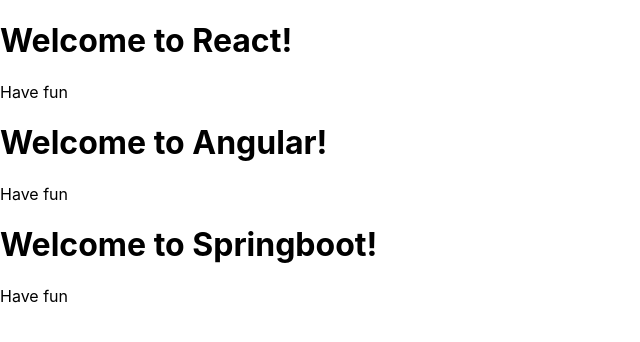
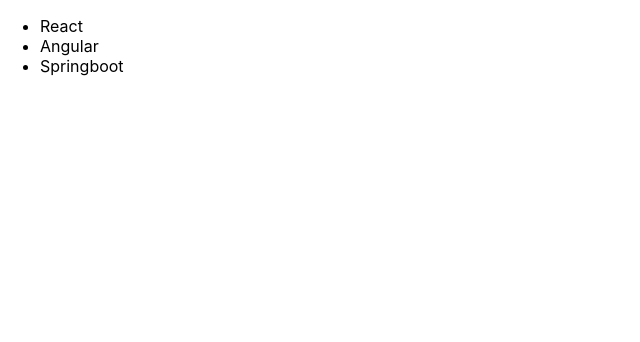
Before and after one commit to MethmaPeiris99/ReactJS-SelfLearn, a React (Create React App) app in the folder learning-reactjs-course/: page / in a window 1280 px wide. Shown: the top 342 px of the page, without its empty margins (0-640 px from the left). Built offline with nearby package versions, Linux system fonts and the light colour scheme.

Commit message:
Example for rendering lists

```diff
--- a/learning-reactjs-course/src/index.js
+++ b/learning-reactjs-course/src/index.js
@@ -4,32 +4,21 @@
 
 import reportWebVitals from './reportWebVitals';
 
-let city = "Colombo";
+const listOfFrameworks = ["React","Angular","Springboot"]
 
-let person = {
-    name : "Methma",
-    age : 22
-}
-
-function App(){
-    return(<div>
-        <Hello library="React" message="Have fun"/>
-        <Hello library="Angular" message="Have fun"/>
-        <Hello library="Springboot" message="Have fun"/>
-    </div>);
-}
-function Hello({library, message}){
-    return (
-        <div>
-            <h1>Welcome to {library}!</h1>
-            <p>{message}</p>
-        </div>
+function App({frameworks}){
+    return(
+      <ul>
+          {frameworks.map(framework =>(
+              <li>{framework}</li>
+          ))}
+      </ul>
     );
 }
 
 ReactDOM.render(
     <div>
-        <App/>
+        <App frameworks={listOfFrameworks}/>
     </div>,
   document.getElementById('root')
 );
```
